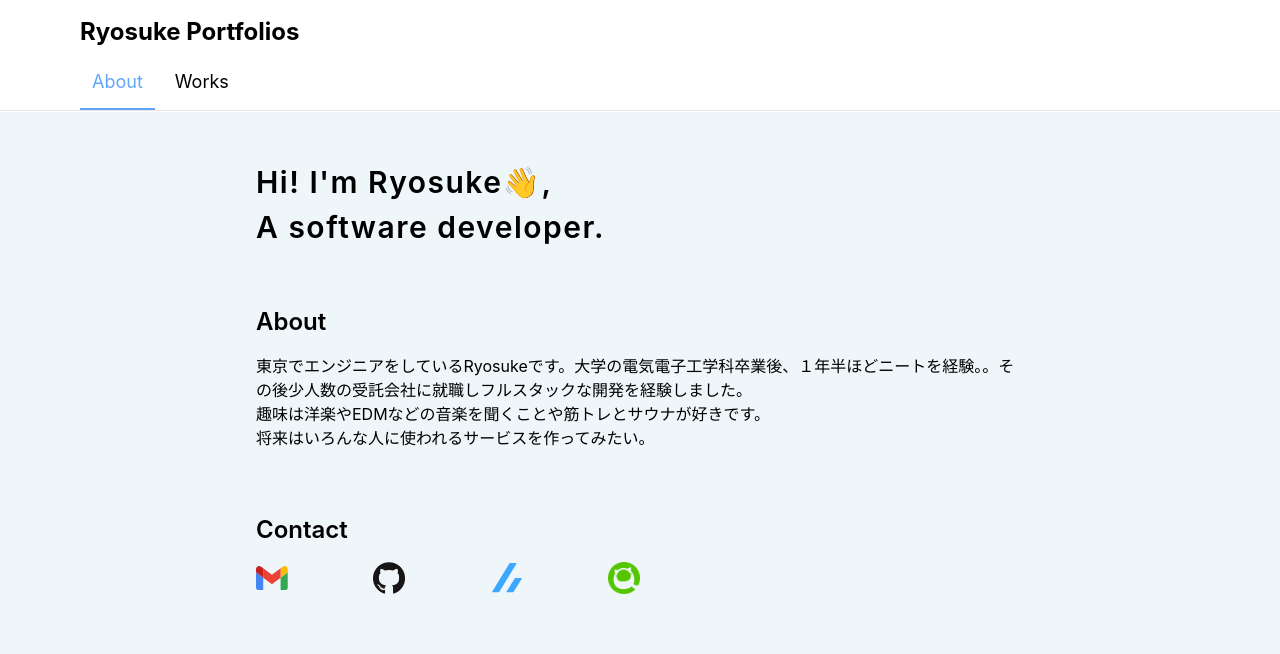
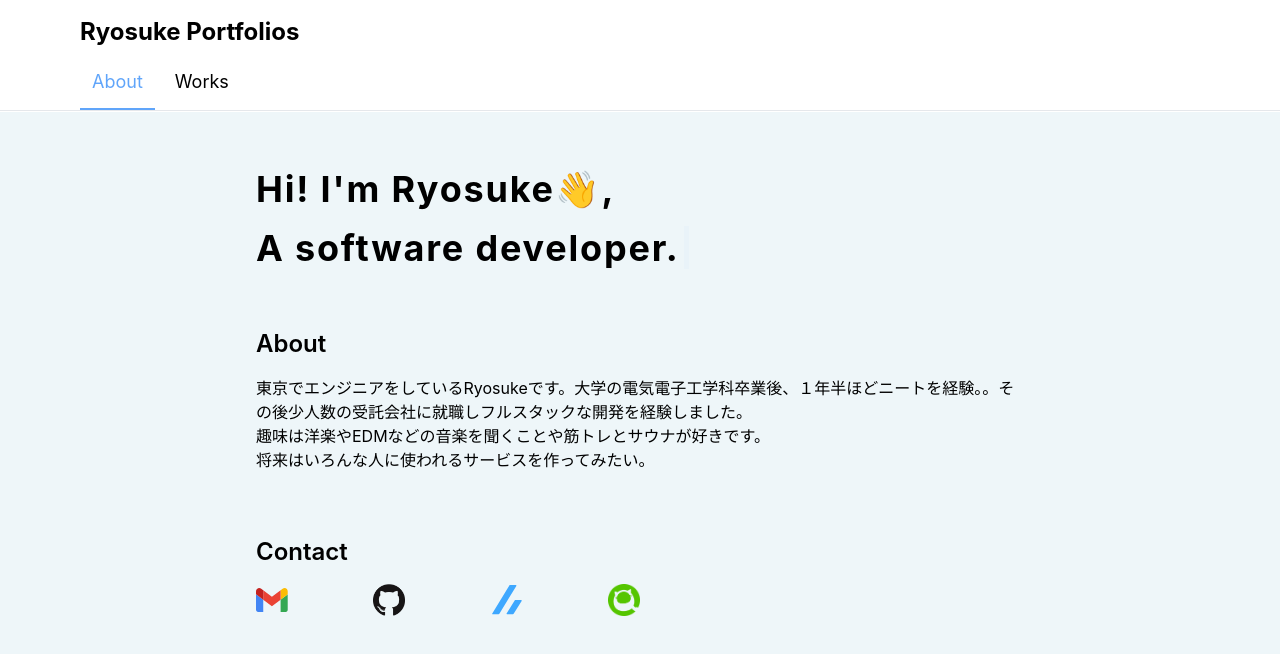
Before and after one commit to ryosuke1256/portfolio, a Next.js app: page / in a window 1280 px wide. Shown: the top 654 px of the page. Built offline with nearby package versions, Linux system fonts and the light colour scheme.

Commit message:
タイピングアニメーション作成

```diff
--- a/package.json
+++ b/package.json
@@ -25,7 +25,8 @@
     "next-pwa": "^5.5.2",
     "nprogress": "^0.2.0",
     "react": "18.1.0",
-    "react-dom": "18.1.0"
+    "react-dom": "18.1.0",
+    "react-typed": "^1.2.0"
   },
   "devDependencies": {
     "@babel/core": "^7.18.2",
--- a/src/components/organisms/BottomNav.tsx
+++ b/src/components/organisms/BottomNav.tsx
@@ -17,7 +17,6 @@ type BottomNavTab = {
   title: PageTitle;
   // eslint-disable-next-line @typescript-eslint/no-explicit-any
   image: (isAvtive: boolean) => any;
-  alt: string;
 };
 
 const bottomNavTabs: BottomNavTab[] = [
@@ -26,14 +25,12 @@ const bottomNavTabs: BottomNavTab[] = [
     image(isActive: boolean) {
       return <Avatar fill={isActive ? 'rgba(96, 165, 250)' : '#000'} height={image.height} width={image.width} />;
     },
-    alt: `${TAB_TITLES[0]}ページ`,
   },
   {
     title: TAB_TITLES[1],
     image(isActive: boolean) {
       return <Book fill={isActive ? 'rgba(96, 165, 250)' : '#000'} height={image.height} width={image.width} />;
     },
-    alt: `${TAB_TITLES[1]}ページ`,
   },
 ];
 
--- a/src/components/templates/About.tsx
+++ b/src/components/templates/About.tsx
@@ -2,6 +2,7 @@ import Link from 'next/link';
 import Image from 'next/image';
 import React, { FC } from 'react';
 import clsx from 'clsx';
+import Typed from 'react-typed';
 
 const section = {
   title: 'text-2xl font-semibold',
@@ -11,10 +12,12 @@ const section = {
 export const About: FC = () => {
   return (
     <>
-      {/* TODO:タイピングアニメーション */}
-      <div className='text-3xl tracking-wider font-semibold leading-normal'>
-        {`Hi! I'm Ryosuke👋,`}
-        <br />A software developer.
+      <div className='h-28'>
+        <Typed
+          className='whitespace-pre-wrap text-3xl tracking-wider font-semibold leading-relaxed md:text-4xl md:leading-relaxed md:font-bold'
+          strings={[`Hi! I'm Ryosuke👋,\nA software developer.`]}
+          typeSpeed={45}
+        />
       </div>
       <h1 className={clsx(section.title, 'pt-14')}>About</h1>
       <p className={section.paragraph}>
@@ -44,27 +47,27 @@ const images = [
     target: '_self',
     rel: '',
     src: '/images/gmail.svg',
-    alt: 'Gmailのアイコン',
+    alt: 'Gmail',
   },
   {
     href: 'https://github.com/ryosuke1256',
     target: '_blank',
     rel: 'noopener noreferrer',
     src: '/images/github.png',
-    alt: 'GitHubのアイコン',
+    alt: 'GitHub',
   },
   {
     href: 'https://zenn.dev/reactlover',
     target: '_blank',
     rel: 'noopener noreferrer',
     src: '/images/zenn.svg',
-    alt: 'Zennのアイコン',
+    alt: 'Zenn',
   },
   {
     href: 'https://qiita.com/e8750520',
     target: '_blank',
     rel: 'noopener noreferrer',
     src: '/images/qiita.png',
-    alt: 'Qiitaのアイコン',
+    alt: 'Qiita',
   },
 ] as const;
--- a/styles/globals.css
+++ b/styles/globals.css
@@ -21,3 +21,7 @@ a {
 #nprogress .bar {
   background: rgb(0, 225, 255) !important;
 }
+
+.typed-cursor  {
+  color: 	rgb(96 165 250);
+}
```
Also changed, not shown: 1 other file (tests, documents, lock files or other folders).
